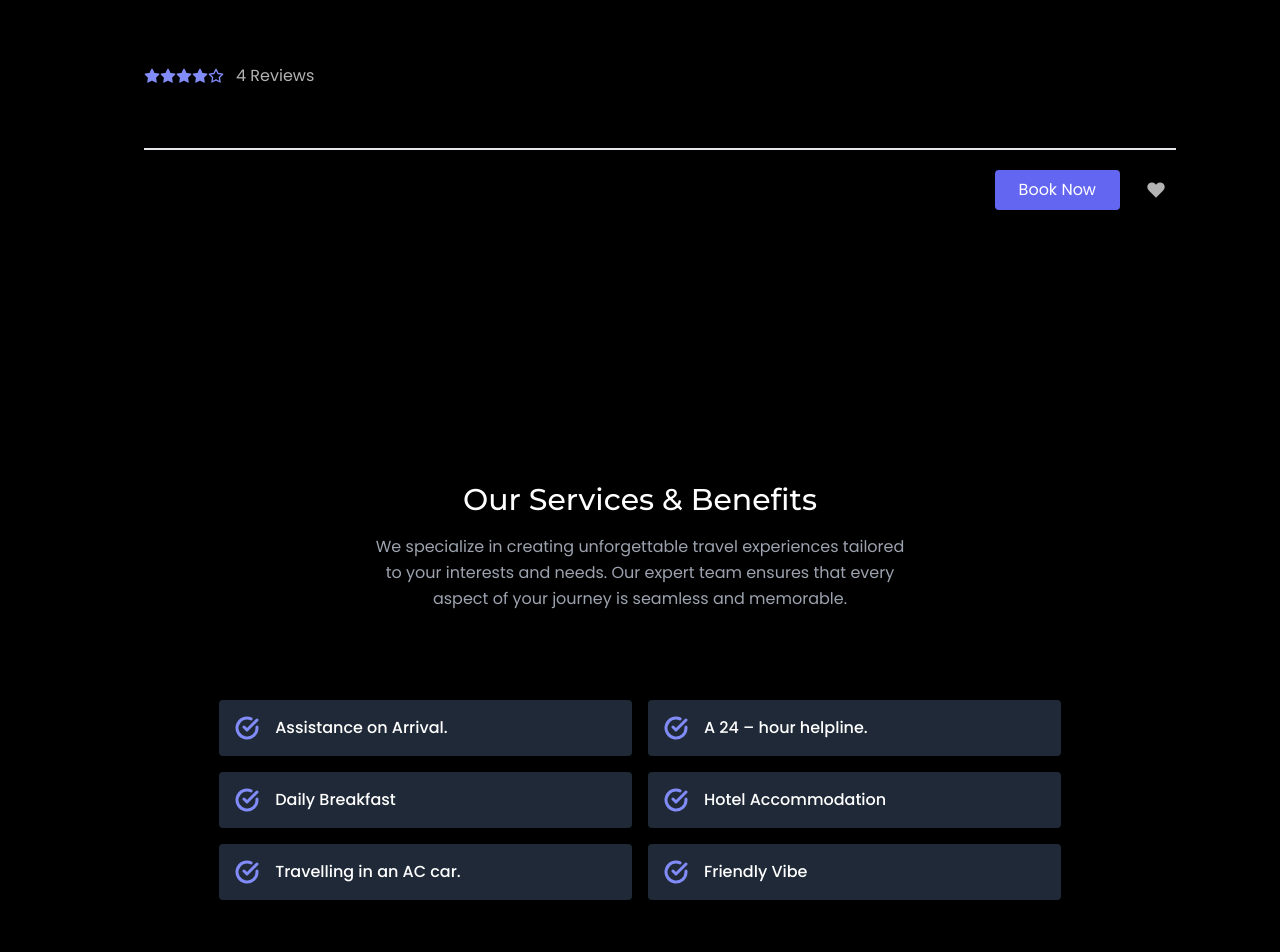
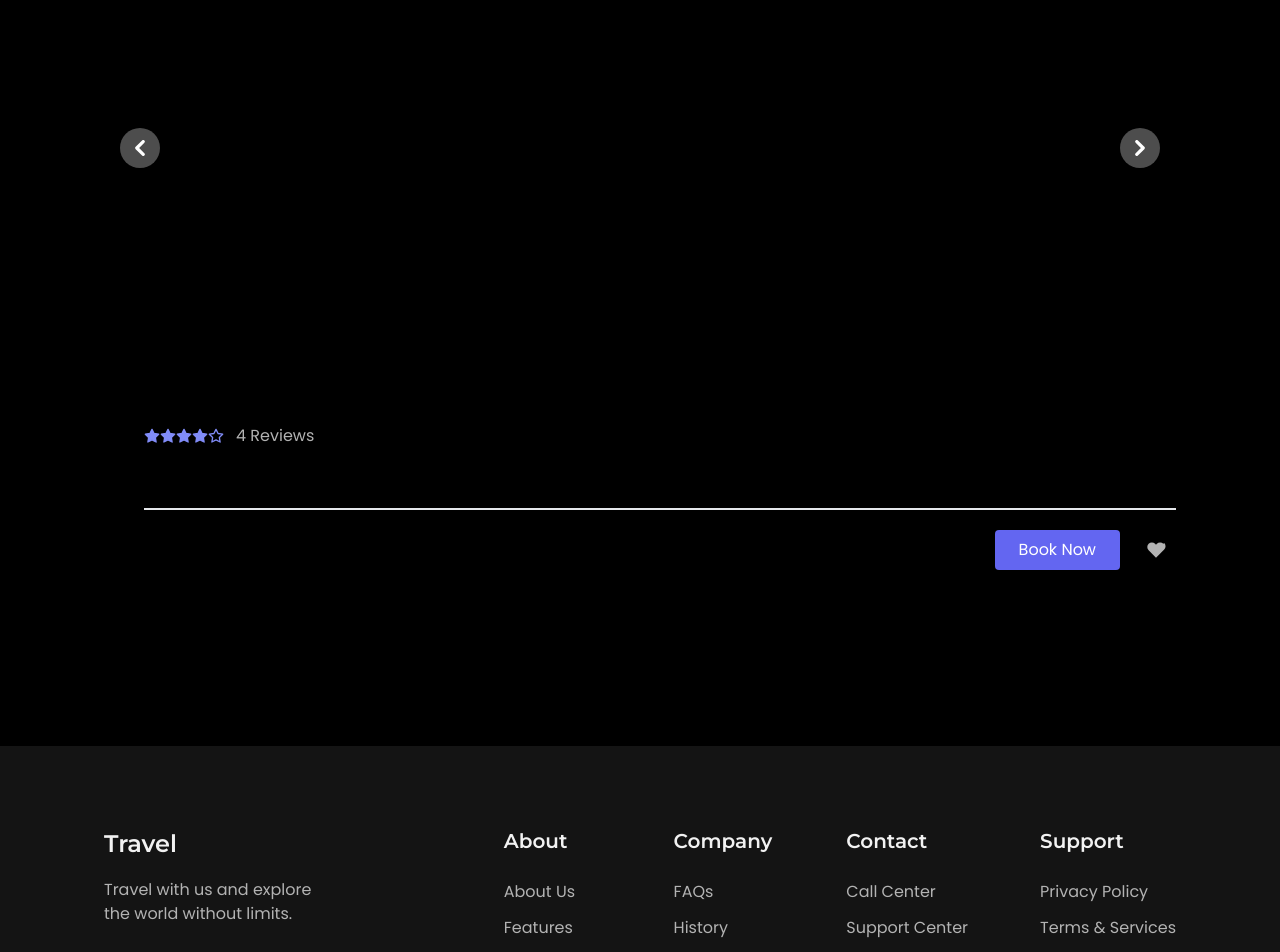
Before and after one commit to whylokesh/royalheritagetrips, a Next.js app: page /tour-main in a window 1280 px wide. Shown: the part 160-1112 px from the top of the page. Built offline with nearby package versions, Linux system fonts and the light colour scheme.

Commit message:
carousel added

```diff
--- a/app/components/main/page.jsx
+++ b/app/components/main/page.jsx
@@ -102,7 +102,7 @@ const Main = () => {
         {ToursData.map((tour) => (
             <article key={tour.id} className="popular__card" onClick={()=> router.push(`/tour-main?id=${tour.id}`)}>
                 <div className="popular__image">
-                    <img src={tour.image_url} alt="popular image" className="popular__img" />
+                    <img src={tour.image_url[0]} alt="popular image" className="popular__img" />
                     <div className="popular__shadow"></div>
                 </div>
 
--- a/app/components/productMain/page.jsx
+++ b/app/components/productMain/page.jsx
@@ -4,7 +4,7 @@ import ToursData from "@/csvjson.json";
 
 const ProductMain = () => {
     const [tour, setTour] = React.useState(null);
-
+    const [currentImageIndex, setCurrentImageIndex] = React.useState(0);
     React.useEffect(() => {
         let params;
         if (global?.window !== undefined) {
@@ -29,106 +29,112 @@ const ProductMain = () => {
         }
     };
 
+    const handleNextImage = () => {
+        if (tour) {
+            setCurrentImageIndex((currentImageIndex + 1) % tour.image_url.length);
+        }
+    };
+
+    const handlePrevImage = () => {
+        if (tour) {
+            setCurrentImageIndex((currentImageIndex - 1 + tour.image_url.length) % tour.image_url.length);
+        }
+    };
     return (
         <>
             <div className="text-black-400 bg-black-900 body-font overflow-hidden lg:mt-5">
                 <div className="container px-5 py-24 mx-auto">
                     <div className="lg:w-full mx-auto flex flex-wrap">
+                    <div id="default-carousel" className="relative w-full" data-carousel="slide">
+                            <div className="relative h-56 overflow-hidden rounded-lg md:h-96">
+                                {tour && tour.image_url.length > 0 && (
                                     <img
-              alt="ecommerce"
-              className="lg:w-full w-full lg:h-auto h-64 object-cover object-center rounded"
-              src={tour?tour.image_url:""}
+                                        src={tour.image_url[currentImageIndex]}
+                                        className="absolute block w-full -translate-x-1/2 -translate-y-1/2 top-1/2 left-1/2"
+                                        alt={`Slide ${currentImageIndex + 1}`}
                                     />
+                                )}
+                            </div>
+
+                            <div className="absolute z-30 flex -translate-x-1/2 bottom-5 left-1/2 space-x-3 rtl:space-x-reverse">
+                                {tour && tour.image_url.map((_, index) => (
+                                    <button
+                                        key={index}
+                                        type="button"
+                                        className={`w-3 h-3 rounded-full ${index === currentImageIndex ? 'bg-indigo-500' : 'bg-gray-500'}`}
+                                        aria-current={index === currentImageIndex ? 'true' : 'false'}
+                                        aria-label={`Slide ${index + 1}`}
+                                        onClick={() => setCurrentImageIndex(index)}
+                                    ></button>
+                                ))}
+                            </div>
+
+                            <button
+                                type="button"
+                                className="absolute top-0 left-0 z-30 flex items-center justify-center h-full px-4 cursor-pointer group focus:outline-none"
+                                onClick={handlePrevImage}
+                            >
+                                <span className="inline-flex items-center justify-center w-10 h-10 rounded-full bg-white/30 dark:bg-gray-800/30 group-hover:bg-white/50 dark:group-hover:bg-gray-800/60 group-focus:ring-4 group-focus:ring-white dark:group-focus:ring-gray-800/70 group-focus:outline-none">
+                                    <svg className="w-4 h-4 text-white dark:text-gray-800" aria-hidden="true" xmlns="http://www.w3.org/2000/svg" fill="none" viewBox="0 0 6 10">
+                                        <path stroke="currentColor" strokeLinecap="round" strokeLinejoin="round" strokeWidth="2" d="M5 1 1 5l4 4" />
+                                    </svg>
+                                    <span className="sr-only">Previous</span>
+                                </span>
+                            </button>
+                            <button
+                                type="button"
+                                className="absolute top-0 right-0 z-30 flex items-center justify-center h-full px-4 cursor-pointer group focus:outline-none"
+                                onClick={handleNextImage}
+                            >
+                                <span className="inline-flex items-center justify-center w-10 h-10 rounded-full bg-white/30 dark:bg-gray-800/30 group-hover:bg-white/50 dark:group-hover:bg-gray-800/60 group-focus:ring-4 group-focus:ring-white dark:group-focus:ring-gray-800/70 group-focus:outline-none">
+                                    <svg className="w-4 h-4 text-white dark:text-gray-800" aria-hidden="true" xmlns="http://www.w3.org/2000/svg" fill="none" viewBox="0 0 6 10">
+                                        <path stroke="currentColor" strokeLinecap="round" strokeLinejoin="round" strokeWidth="2" d="m1 9 4-4-4-4" />
+                                    </svg>
+                                    <span className="sr-only">Next</span>
+                                </span>
+                            </button>
+                        </div>
+
                         <div className="lg:w-full w-full lg:pl-10 lg:py-20 mt-6 lg:mt-0">
-              <h1
-                className="text-white text-3xl title-font font-medium mb-1"
-              >
-                {tour?tour.name:""}
+                            <h1 className="text-white text-3xl title-font font-medium mb-1">
+                                {tour ? tour.name : ""}
                             </h1>
                             <div className="flex mb-4">
                                 <span className="flex items-center">
-                  <svg
-                    fill="currentColor"
-                    stroke="currentColor"
-                    stroke-linecap="round"
-                    stroke-linejoin="round"
-                    stroke-width="2"
-                    className="w-4 h-4 text-indigo-400"
-                    viewBox="0 0 24 24"
-                  >
+                                    <svg fill="currentColor" stroke="currentColor" strokeLinecap="round" strokeLinejoin="round" strokeWidth="2" className="w-4 h-4 text-indigo-400" viewBox="0 0 24 24">
                                         <path d="M12 2l3.09 6.26L22 9.27l-5 4.87 1.18 6.88L12 17.77l-6.18 3.25L7 14.14 2 9.27l6.91-1.01L12 2z"></path>
                                     </svg>
-                  <svg
-                    fill="currentColor"
-                    stroke="currentColor"
-                    stroke-linecap="round"
-                    stroke-linejoin="round"
-                    stroke-width="2"
-                    className="w-4 h-4 text-indigo-400"
-                    viewBox="0 0 24 24"
-                  >
+                                    <svg fill="currentColor" stroke="currentColor" strokeLinecap="round" strokeLinejoin="round" strokeWidth="2" className="w-4 h-4 text-indigo-400" viewBox="0 0 24 24">
                                         <path d="M12 2l3.09 6.26L22 9.27l-5 4.87 1.18 6.88L12 17.77l-6.18 3.25L7 14.14 2 9.27l6.91-1.01L12 2z"></path>
                                     </svg>
-                  <svg
-                    fill="currentColor"
-                    stroke="currentColor"
-                    stroke-linecap="round"
-                    stroke-linejoin="round"
-                    stroke-width="2"
-                    className="w-4 h-4 text-indigo-400"
-                    viewBox="0 0 24 24"
-                  >
+                                    <svg fill="currentColor" stroke="currentColor" strokeLinecap="round" strokeLinejoin="round" strokeWidth="2" className="w-4 h-4 text-indigo-400" viewBox="0 0 24 24">
                                         <path d="M12 2l3.09 6.26L22 9.27l-5 4.87 1.18 6.88L12 17.77l-6.18 3.25L7 14.14 2 9.27l6.91-1.01L12 2z"></path>
                                     </svg>
-                  <svg
-                    fill="currentColor"
-                    stroke="currentColor"
-                    stroke-linecap="round"
-                    stroke-linejoin="round"
-                    stroke-width="2"
-                    className="w-4 h-4 text-indigo-400"
-                    viewBox="0 0 24 24"
-                  >
+                                    <svg fill="currentColor" stroke="currentColor" strokeLinecap="round" strokeLinejoin="round" strokeWidth="2" className="w-4 h-4 text-indigo-400" viewBox="0 0 24 24">
                                         <path d="M12 2l3.09 6.26L22 9.27l-5 4.87 1.18 6.88L12 17.77l-6.18 3.25L7 14.14 2 9.27l6.91-1.01L12 2z"></path>
                                     </svg>
-                  <svg
-                    fill="none"
-                    stroke="currentColor"
-                    stroke-linecap="round"
-                    stroke-linejoin="round"
-                    stroke-width="2"
-                    className="w-4 h-4 text-indigo-400"
-                    viewBox="0 0 24 24"
-                  >
+                                    <svg fill="none" stroke="currentColor" strokeLinecap="round" strokeLinejoin="round" strokeWidth="2" className="w-4 h-4 text-indigo-400" viewBox="0 0 24 24">
                                         <path d="M12 2l3.09 6.26L22 9.27l-5 4.87 1.18 6.88L12 17.77l-6.18 3.25L7 14.14 2 9.27l6.91-1.01L12 2z"></path>
                                     </svg>
                                     <span className="ml-3">4 Reviews</span>
                                 </span>
                             </div>
 
-              <p className=" w-full overflow-x-hidden ">
-               {tour?tour.description:""}
+                            <p className="w-full overflow-x-hidden">
+                                {tour ? tour.description : ""}
                             </p>
 
-              <div className="flex mt-6 items-center pb-5 border-b-2 border-black-800 mb-5">
-              </div>
+                            <div className="flex mt-6 items-center pb-5 border-b-2 border-black-800 mb-5"></div>
                             <div className="flex">
                                 <span className="title-font font-medium text-2xl text-white">
-                  {tour?tour.price:""}
+                                    {tour ? tour.price : ""}
                                 </span>
                                 <button className="flex ml-auto text-white bg-indigo-500 border-0 py-2 px-6 focus:outline-none hover:bg-indigo-600 rounded" onClick={handleWhatsAppMessage}>
                                     Book Now
                                 </button>
                                 <button className="rounded-full w-10 h-10 bg-black-800 p-0 border-0 inline-flex items-center justify-center text-black-500 ml-4">
-                  <svg
-                    fill="currentColor"
-                    stroke-linecap="round"
-                    stroke-linejoin="round"
-                    stroke-width="2"
-                    className="w-5 h-5"
-                    viewBox="0 0 24 24"
-                  >
-                    <path d="M20.84 4.61a5.5 5.5 0 00-7.78 0L12 5.67l-1.06-1.06a5.5 5.5 0 00-7.78 7.78l1.06 1.06L12 21.23l7.78-7.78 1.06-1.06a5.5 5.5 0 000-7.78z"></path>
+                                    <svg fill="currentColor" strokeLinecap="round" strokeLinejoin="round" strokeWidth="2" className="w-5 h-5" viewBox="0 0 24 24">
+                                        <path d="M20.84 4.61a5.5 5.5 0 00-7.78 0L12 5.67l-1.06-1.06a5.5 5.5 0 00-7.78 7.78L12 21.23l9.84-9.84a5.5 5.5 0 000-7.78z"></path>
                                     </svg>
                                 </button>
                             </div>
@@ -136,138 +142,8 @@ const ProductMain = () => {
                     </div>
                 </div>
             </div>
-
-      <div class="text-gray-400 bg-black body-font">
-        <div class="container px-5 py-24 mx-auto">
-          <div class="text-center mb-20">
-            <h1 class="sm:text-3xl text-2xl font-medium text-center title-font text-white mb-4">
-              Our Services & Benefits
-            </h1>
-            <p class="text-base leading-relaxed xl:w-2/4 lg:w-3/4 mx-auto">
-              We specialize in creating unforgettable travel experiences tailored to your interests and needs. Our expert team ensures that every aspect of your journey is seamless and memorable.
-            </p>
-          </div>
-          <div class="flex flex-wrap lg:w-4/5 sm:mx-auto sm:mb-2 -mx-2">
-            <div class="p-2 sm:w-1/2 w-full">
-              <div class="bg-gray-800 rounded flex p-4 h-full items-center">
-                <svg
-                  fill="none"
-                  stroke="currentColor"
-                  stroke-linecap="round"
-                  stroke-linejoin="round"
-                  stroke-width="3"
-                  class="text-indigo-400 w-6 h-6 flex-shrink-0 mr-4"
-                  viewBox="0 0 24 24"
-                >
-                  <path d="M22 11.08V12a10 10 0 11-5.93-9.14"></path>
-                  <path d="M22 4L12 14.01l-3-3"></path>
-                </svg>
-                <span class="title-font font-medium text-white">
-                  Assistance on Arrival.
-                </span>
-              </div>
-            </div>
-            <div class="p-2 sm:w-1/2 w-full">
-              <div class="bg-gray-800 rounded flex p-4 h-full items-center">
-                <svg
-                  fill="none"
-                  stroke="currentColor"
-                  stroke-linecap="round"
-                  stroke-linejoin="round"
-                  stroke-width="3"
-                  class="text-indigo-400 w-6 h-6 flex-shrink-0 mr-4"
-                  viewBox="0 0 24 24"
-                >
-                  <path d="M22 11.08V12a10 10 0 11-5.93-9.14"></path>
-                  <path d="M22 4L12 14.01l-3-3"></path>
-                </svg>
-                <span class="title-font font-medium text-white">
-                  A 24 – hour helpline.
-                </span>
-              </div>
-            </div>
-            <div class="p-2 sm:w-1/2 w-full">
-              <div class="bg-gray-800 rounded flex p-4 h-full items-center">
-                <svg
-                  fill="none"
-                  stroke="currentColor"
-                  stroke-linecap="round"
-                  stroke-linejoin="round"
-                  stroke-width="3"
-                  class="text-indigo-400 w-6 h-6 flex-shrink-0 mr-4"
-                  viewBox="0 0 24 24"
-                >
-                  <path d="M22 11.08V12a10 10 0 11-5.93-9.14"></path>
-                  <path d="M22 4L12 14.01l-3-3"></path>
-                </svg>
-                <span class="title-font font-medium text-white">
-                  Daily Breakfast
-                </span>
-              </div>
-            </div>
-            <div class="p-2 sm:w-1/2 w-full">
-              <div class="bg-gray-800 rounded flex p-4 h-full items-center">
-                <svg
-                  fill="none"
-                  stroke="currentColor"
-                  stroke-linecap="round"
-                  stroke-linejoin="round"
-                  stroke-width="3"
-                  class="text-indigo-400 w-6 h-6 flex-shrink-0 mr-4"
-                  viewBox="0 0 24 24"
-                >
-                  <path d="M22 11.08V12a10 10 0 11-5.93-9.14"></path>
-                  <path d="M22 4L12 14.01l-3-3"></path>
-                </svg>
-                <span class="title-font font-medium text-white">
-                  Hotel Accommodation
-                </span>
-              </div>
-            </div>
-            <div class="p-2 sm:w-1/2 w-full">
-              <div class="bg-gray-800 rounded flex p-4 h-full items-center">
-                <svg
-                  fill="none"
-                  stroke="currentColor"
-                  stroke-linecap="round"
-                  stroke-linejoin="round"
-                  stroke-width="3"
-                  class="text-indigo-400 w-6 h-6 flex-shrink-0 mr-4"
-                  viewBox="0 0 24 24"
-                >
-                  <path d="M22 11.08V12a10 10 0 11-5.93-9.14"></path>
-                  <path d="M22 4L12 14.01l-3-3"></path>
-                </svg>
-                <span class="title-font font-medium text-white">
-                  Travelling in an AC car.
-                </span>
-              </div>
-            </div>
-            <div class="p-2 sm:w-1/2 w-full">
-              <div class="bg-gray-800 rounded flex p-4 h-full items-center">
-                <svg
-                  fill="none"
-                  stroke="currentColor"
-                  stroke-linecap="round"
-                  stroke-linejoin="round"
-                  stroke-width="3"
-                  class="text-indigo-400 w-6 h-6 flex-shrink-0 mr-4"
-                  viewBox="0 0 24 24"
-                >
-                  <path d="M22 11.08V12a10 10 0 11-5.93-9.14"></path>
-                  <path d="M22 4L12 14.01l-3-3"></path>
-                </svg>
-                <span class="title-font font-medium text-white">
-                  Friendly Vibe
-                </span>
-              </div>
-            </div>
-          </div>
-          {/* <button class="flex mx-auto mt-16 text-white bg-indigo-500 border-0 py-2 px-8 focus:outline-none hover:bg-indigo-600 rounded text-lg">Button</button> */}
-        </div>
-      </div>
         </>
     );
-};
+}
 
 export default ProductMain;
```
Lines whose indentation alone changed are shown as unchanged.
